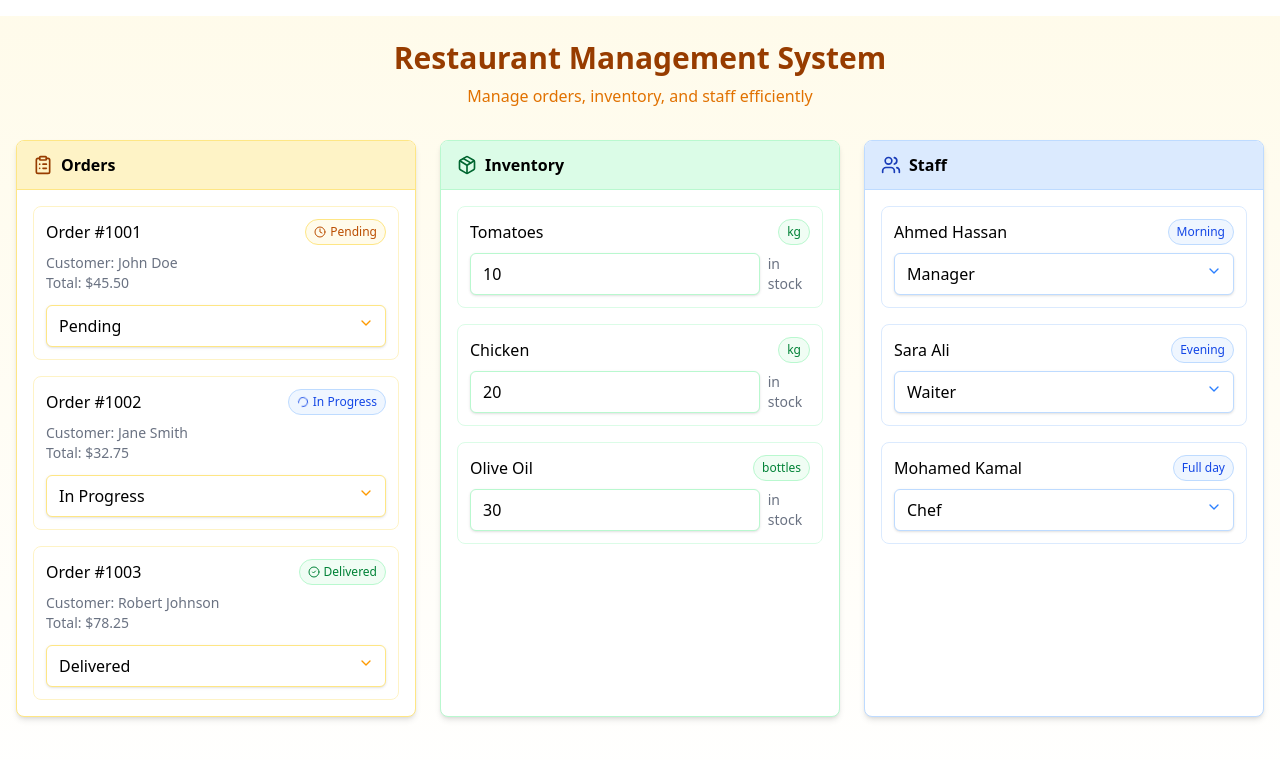
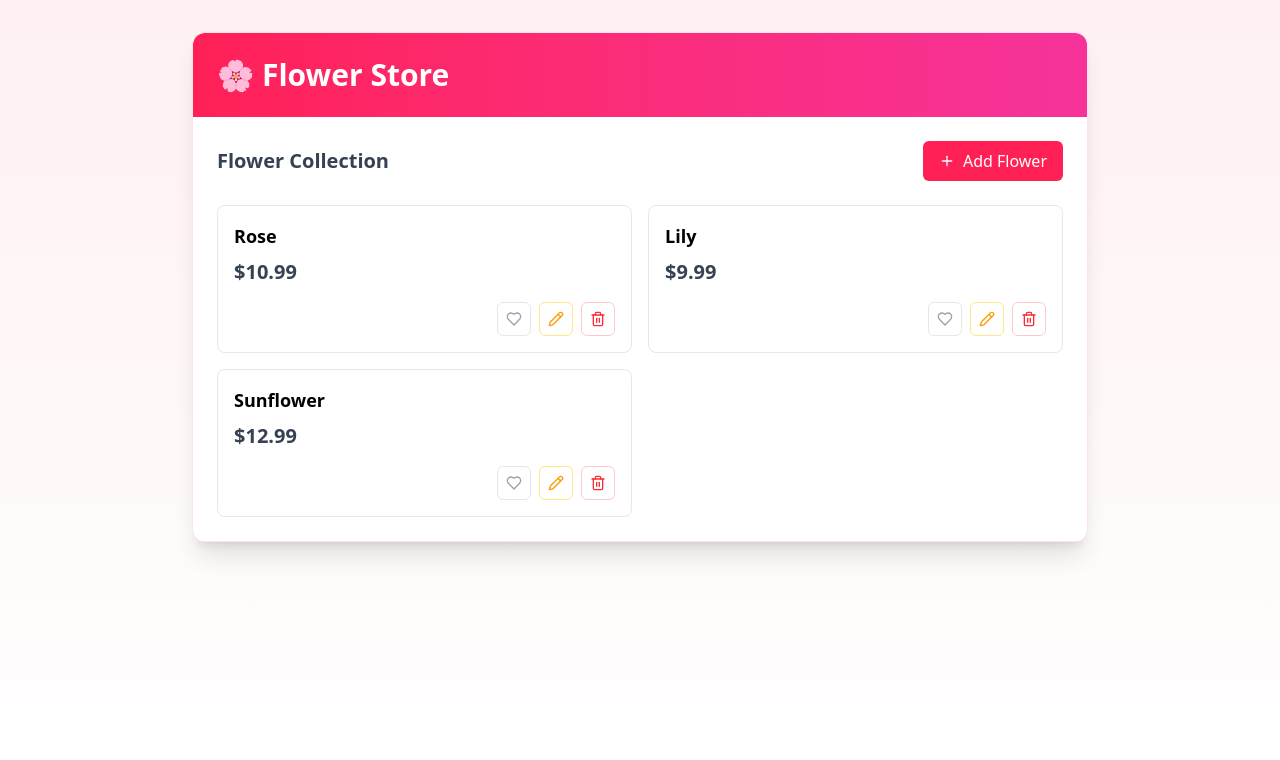
Before and after one commit to Yuossof/photo-gallery, a Next.js app: page / in a window 1280 px wide. Shown: the top 760 px of the page. Built offline with nearby package versions, Linux system fonts and the light colour scheme.

Commit message:
Update page.tsx

```diff
--- a/src/app/page.tsx
+++ b/src/app/page.tsx
@@ -1,289 +1,262 @@
 "use client"
 
-import type React from "react"
+import { useState } from "react"
+import { Heart, Pencil, Trash2, Plus, Save, X } from "lucide-react"
 
-import { useState } from "react"
-import { ClipboardList, Package, Users, Clock, CheckCircle2, Loader2, ChevronDown } from "lucide-react"
-
-// Define types for better type safety
-type OrderStatus = "pending" | "in_progress" | "delivered"
-type StaffRole = "manager" | "waiter" | "chef"
-
-interface Order {
+interface Flower {
   id: number
   name: string
-  status: OrderStatus
-  customer: string
-  total: string
+  price: number
+  favorite: boolean
 }
 
-interface InventoryItem {
-  id: number
-  name: string
-  quantity: number
-  unit: string
-}
+export default function FlowerStore() {
+  const [flowers, setFlowers] = useState<Flower[]>([
+    { id: 1, name: "Rose", price: 10.99, favorite: false },
+    { id: 2, name: "Lily", price: 9.99, favorite: false },
+    { id: 3, name: "Sunflower", price: 12.99, favorite: false },
+  ])
 
-interface StaffMember {
-  id: number
-  name: string
-  role: StaffRole
-  shift: string
-}
+  const [newFlower, setNewFlower] = useState<Omit<Flower, "id" | "favorite">>({ name: "", price: 0 })
+  const [updateFlower, setUpdateFlower] = useState<Flower | null>(null)
+  const [isAddDialogOpen, setIsAddDialogOpen] = useState(false)
+  const [isUpdateDialogOpen, setIsUpdateDialogOpen] = useState(false)
 
-// Reusable section
-interface SectionProps {
-  title: string
-  icon: React.ReactNode
-  borderColor: string
-  bgColor: string
-  children: React.ReactNode
-}
-
-const Section: React.FC<SectionProps> = ({ title, icon, borderColor, bgColor, children }) => (
-  <div className={`bg-white rounded-lg border ${borderColor} shadow-md overflow-hidden`}>
-    <div className={`${bgColor} border-b ${borderColor} px-4 py-3`}>
-      <h2 className="flex items-center gap-2 font-semibold">
-        {icon}
-        {title}
-      </h2>
-    </div>
-    <div className="p-4">{children}</div>
-  </div>
-)
-
-// Status badge
-const StatusBadge: React.FC<{ status: OrderStatus }> = ({ status }) => {
-  switch (status) {
-    case "pending":
-      return (
-        <span className="inline-flex items-center gap-1 px-2 py-1 text-xs font-medium rounded-full bg-amber-50 text-amber-700 border border-amber-200">
-          <Clock className="w-3 h-3" aria-hidden="true" /> Pending
-        </span>
-      )
-    case "in_progress":
-      return (
-        <span className="inline-flex items-center gap-1 px-2 py-1 text-xs font-medium rounded-full bg-blue-50 text-blue-700 border border-blue-200">
-          <Loader2 className="w-3 h-3 animate-spin" aria-hidden="true" /> In Progress
-        </span>
-      )
-    case "delivered":
-      return (
-        <span className="inline-flex items-center gap-1 px-2 py-1 text-xs font-medium rounded-full bg-green-50 text-green-700 border border-green-200">
-          <CheckCircle2 className="w-3 h-3" aria-hidden="true" /> Delivered
-        </span>
-      )
-    default:
-      return <span className="px-2 py-1 text-xs font-medium rounded-full bg-gray-100 text-gray-800">{status}</span>
+  const handleAddFlower = () => {
+    if (newFlower.name && newFlower.price > 0) {
+      setFlowers([
+        ...flowers,
+        {
+          id: Math.max(0, ...flowers.map((f) => f.id)) + 1,
+          name: newFlower.name,
+          price: newFlower.price,
+          favorite: false,
+        },
+      ])
+      setNewFlower({ name: "", price: 0 })
+      setIsAddDialogOpen(false)
     }
   }
 
-// Order item
-interface OrderItemProps {
-  order: Order
-  onStatusChange: (id: number, status: OrderStatus) => void
+  const handleUpdateFlower = (id: number) => {
+    const flowerToUpdate = flowers.find((flower) => flower.id === id)
+    if (flowerToUpdate) {
+      setUpdateFlower(flowerToUpdate)
+      setIsUpdateDialogOpen(true)
+    }
   }
 
-const OrderItem: React.FC<OrderItemProps> = ({ order, onStatusChange }) => (
-  <div className="p-3 border border-amber-100 rounded-lg bg-white">
-    <div className="flex justify-between items-center mb-2">
-      <span className="font-medium">{order.name}</span>
-      <StatusBadge status={order.status} />
-    </div>
-    <div className="text-sm text-gray-500 mb-3">
-      <div>Customer: {order.customer}</div>
-      <div>Total: {order.total}</div>
-    </div>
-    <div className="relative">
-      <label htmlFor={`order-status-${order.id}`} className="sr-only">
-        Change order status
-      </label>
-      <select
-        id={`order-status-${order.id}`}
-        value={order.status}
-        onChange={(e) => onStatusChange(order.id, e.target.value as OrderStatus)}
-        className="w-full px-3 py-2 bg-white border border-amber-200 rounded-md shadow-sm focus:outline-none focus:ring-2 focus:ring-amber-300 focus:border-amber-300 appearance-none"
-        aria-label={`Change status for ${order.name}`}
-      >
-        <option value="pending">Pending</option>
-        <option value="in_progress">In Progress</option>
-        <option value="delivered">Delivered</option>
-      </select>
-      <ChevronDown className="absolute right-3 top-2.5 h-4 w-4 text-amber-500 pointer-events-none" aria-hidden="true" />
-    </div>
-  </div>
-)
-
-// Inventory item
-interface InventoryItemProps {
-  item: InventoryItem
-  onQuantityChange: (id: number, quantity: number) => void
+  const handleSaveUpdateFlower = () => {
+    if (updateFlower && updateFlower.name && updateFlower.price > 0) {
+      const updatedFlowers = flowers.map((flower) => (flower.id === updateFlower.id ? updateFlower : flower))
+      setFlowers(updatedFlowers)
+      setUpdateFlower(null)
+      setIsUpdateDialogOpen(false)
+    }
   }
 
-const InventoryItemComponent: React.FC<InventoryItemProps> = ({ item, onQuantityChange }) => (
-  <div className="p-3 border border-green-100 rounded-lg bg-white">
-    <div className="flex justify-between items-center mb-2">
-      <span className="font-medium">{item.name}</span>
-      <span className="inline-flex items-center px-2 py-1 text-xs font-medium rounded-full bg-green-50 text-green-700 border border-green-200">
-        {item.unit}
-      </span>
-    </div>
-    <div className="flex items-center gap-2">
-      <label htmlFor={`inventory-quantity-${item.id}`} className="sr-only">
-        Quantity for {item.name}
-      </label>
-      <input
-        id={`inventory-quantity-${item.id}`}
-        type="number"
-        value={item.quantity}
-        onChange={(e) => onQuantityChange(item.id, Number.parseInt(e.target.value))}
-        className="w-full px-3 py-2 bg-white border border-green-200 rounded-md shadow-sm focus:outline-none focus:ring-2 focus:ring-green-300 focus:border-green-300"
-        min="0"
-        aria-label={`Change quantity for ${item.name}`}
-      />
-      <span className="text-sm text-gray-500">in stock</span>
-    </div>
-  </div>
-)
-
-// Staff member
-interface StaffItemProps {
-  member: StaffMember
-  onRoleChange: (id: number, role: StaffRole) => void
+  const handleDeleteFlower = (id: number) => {
+    const filteredFlowers = flowers.filter((flower) => flower.id !== id)
+    setFlowers(filteredFlowers)
   }
 
-const StaffItem: React.FC<StaffItemProps> = ({ member, onRoleChange }) => (
-  <div className="p-3 border border-blue-100 rounded-lg bg-white">
-    <div className="flex justify-between items-center mb-2">
-      <span className="font-medium">{member.name}</span>
-      <span className="inline-flex items-center px-2 py-1 text-xs font-medium rounded-full bg-blue-50 text-blue-700 border border-blue-200">
-        {member.shift}
-      </span>
-    </div>
-    <div className="relative">
-      <label htmlFor={`staff-role-${member.id}`} className="sr-only">
-        Change role for {member.name}
-      </label>
-      <select
-        id={`staff-role-${member.id}`}
-        value={member.role}
-        onChange={(e) => onRoleChange(member.id, e.target.value as StaffRole)}
-        className="w-full px-3 py-2 bg-white border border-blue-200 rounded-md shadow-sm focus:outline-none focus:ring-2 focus:ring-blue-300 focus:border-blue-300 appearance-none"
-        aria-label={`Change role for ${member.name}`}
-      >
-        <option value="manager">Manager</option>
-        <option value="waiter">Waiter</option>
-        <option value="chef">Chef</option>
-      </select>
-      <ChevronDown className="absolute right-3 top-2.5 h-4 w-4 text-blue-500 pointer-events-none" aria-hidden="true" />
-    </div>
-  </div>
+  const handleFavoriteFlower = (id: number) => {
+    const updatedFlowers = flowers.map((flower) =>
+      flower.id === id ? { ...flower, favorite: !flower.favorite } : flower,
     )
-
-const RestaurantManagementSystem: React.FC = () => {
-  const [orders, setOrders] = useState<Order[]>([
-    { id: 1, name: "Order #1001", status: "pending", customer: "John Doe", total: "$45.50" },
-    { id: 2, name: "Order #1002", status: "in_progress", customer: "Jane Smith", total: "$32.75" },
-    { id: 3, name: "Order #1003", status: "delivered", customer: "Robert Johnson", total: "$78.25" },
-  ])
-
-  const [inventory, setInventory] = useState<InventoryItem[]>([
-    { id: 1, name: "Tomatoes", quantity: 10, unit: "kg" },
-    { id: 2, name: "Chicken", quantity: 20, unit: "kg" },
-    { id: 3, name: "Olive Oil", quantity: 30, unit: "bottles" },
-  ])
-
-  const [staff, setStaff] = useState<StaffMember[]>([
-    { id: 1, name: "Ahmed Hassan", role: "manager", shift: "Morning" },
-    { id: 2, name: "Sara Ali", role: "waiter", shift: "Evening" },
-    { id: 3, name: "Mohamed Kamal", role: "chef", shift: "Full day" },
-  ])
-
-  const handleOrderStatusChange = (id: number, status: OrderStatus) => {
-    setOrders(
-      orders.map((order) => {
-        if (order.id === id) {
-          return { ...order, status }
-        }
-        return order
-      }),
-    )
-  }
-
-  const handleInventoryQuantityChange = (id: number, quantity: number) => {
-    setInventory(
-      inventory.map((item) => {
-        if (item.id === id) {
-          return { ...item, quantity }
-        }
-        return item
-      }),
-    )
-  }
-
-  const handleStaffRoleChange = (id: number, role: StaffRole) => {
-    setStaff(
-      staff.map((member) => {
-        if (member.id === id) {
-          return { ...member, role }
-        }
-        return member
-      }),
-    )
+    setFlowers(updatedFlowers)
   }
 
   return (
-    <div className="container mx-auto p-4 pt-6 mt-4 bg-gradient-to-b from-amber-50 to-white min-h-screen">
-      <div className="text-center mb-8">
-        <h1 className="text-3xl font-bold text-amber-800">Restaurant Management System</h1>
-        <p className="text-amber-600 mt-2">Manage orders, inventory, and staff efficiently</p>
+    <main className="min-h-screen bg-gradient-to-b from-rose-50 to-white p-4 md:p-8">
+      <div className="max-w-4xl mx-auto bg-white rounded-xl shadow-xl overflow-hidden border border-rose-100">
+        {/* Header */}
+        <div className="bg-gradient-to-r from-rose-500 to-pink-500 text-white p-6 rounded-t-xl">
+          <h1 className="text-3xl font-bold flex items-center gap-2">
+            <span>🌸</span> Flower Store
+          </h1>
         </div>
 
-      <div className="grid grid-cols-1 md:grid-cols-2 lg:grid-cols-3 gap-6 mb-8">
-        {/* Orders Section */}
-        <Section
-          title="Orders"
-          icon={<ClipboardList className="h-5 w-5 text-amber-800" />}
-          borderColor="border-amber-200"
-          bgColor="bg-amber-100"
+        {/* Content */}
+        <div className="p-6">
+          <div className="flex justify-between items-center mb-6">
+            <h2 className="text-xl font-semibold text-gray-700">Flower Collection</h2>
+            <button
+              onClick={() => setIsAddDialogOpen(true)}
+              className="bg-rose-500 hover:bg-rose-600 text-white px-4 py-2 rounded-md flex items-center gap-2 transition-colors"
             >
-          <div className="space-y-4">
-            {orders.map((order) => (
-              <OrderItem key={order.id} order={order} onStatusChange={handleOrderStatusChange} />
-            ))}
+              <Plus className="h-4 w-4" /> Add Flower
+            </button>
           </div>
-        </Section>
 
-        {/* Inventory Section */}
-        <Section
-          title="Inventory"
-          icon={<Package className="h-5 w-5 text-green-800" />}
-          borderColor="border-green-200"
-          bgColor="bg-green-100"
+          <div className="grid gap-4 md:grid-cols-2">
+            {flowers.length === 0 ? (
+              <p className="text-gray-500 col-span-2 text-center py-8">No flowers added yet. Add your first flower!</p>
+            ) : (
+              flowers.map((flower) => (
+                <div
+                  key={flower.id}
+                  className={`bg-white rounded-lg p-4 border ${flower.favorite ? "border-rose-300 shadow-rose-100 shadow-md" : "border-gray-200"} transition-all duration-300`}
                 >
-          <div className="space-y-4">
-            {inventory.map((item) => (
-              <InventoryItemComponent key={item.id} item={item} onQuantityChange={handleInventoryQuantityChange} />
-            ))}
+                  <div className="flex justify-between items-center mb-2">
+                    <h3 className="font-semibold text-lg">{flower.name}</h3>
+                    {flower.favorite && (
+                      <span className="bg-rose-100 text-rose-500 text-xs px-2 py-1 rounded-full">Favorite</span>
+                    )}
                   </div>
-        </Section>
-
-        {/* Staff Section */}
-        <Section
-          title="Staff"
-          icon={<Users className="h-5 w-5 text-blue-800" />}
-          borderColor="border-blue-200"
-          bgColor="bg-blue-100"
+                  <p className="text-xl font-bold text-gray-700 mb-4">${flower.price.toFixed(2)}</p>
+                  <div className="flex justify-end gap-2">
+                    <button
+                      onClick={() => handleFavoriteFlower(flower.id)}
+                      className={`p-2 rounded-md border ${flower.favorite ? "text-rose-500 border-rose-200" : "text-gray-400 border-gray-200"} hover:bg-gray-50`}
                     >
-          <div className="space-y-4">
-            {staff.map((member) => (
-              <StaffItem key={member.id} member={member} onRoleChange={handleStaffRoleChange} />
-            ))}
-          </div>
-        </Section>
+                      <Heart className={`h-4 w-4 ${flower.favorite ? "fill-rose-500" : ""}`} />
+                    </button>
+                    <button
+                      onClick={() => handleUpdateFlower(flower.id)}
+                      className="p-2 rounded-md border text-amber-500 border-amber-200 hover:bg-gray-50"
+                    >
+                      <Pencil className="h-4 w-4" />
+                    </button>
+                    <button
+                      onClick={() => handleDeleteFlower(flower.id)}
+                      className="p-2 rounded-md border text-red-500 border-red-200 hover:bg-gray-50"
+                    >
+                      <Trash2 className="h-4 w-4" />
+                    </button>
                   </div>
                 </div>
+              ))
+            )}
+          </div>
+        </div>
+      </div>
+
+      {/* Add Flower Dialog */}
+      {isAddDialogOpen && (
+        <div className="fixed inset-0 bg-black bg-opacity-50 flex items-center justify-center p-4 z-50">
+          <div className="bg-white rounded-lg max-w-md w-full">
+            <div className="flex justify-between items-center p-4 border-b">
+              <h2 className="text-xl font-semibold">Add New Flower</h2>
+              <button onClick={() => setIsAddDialogOpen(false)} className="text-gray-500 hover:text-gray-700">
+                <X className="h-5 w-5" />
+              </button>
+            </div>
+            <div className="p-4 space-y-4">
+              <div className="space-y-2">
+                <label htmlFor="name" className="block text-sm font-medium text-gray-700">
+                  Flower Name
+                </label>
+                <input
+                  id="name"
+                  type="text"
+                  value={newFlower.name}
+                  onChange={(e) => setNewFlower({ ...newFlower, name: e.target.value })}
+                  placeholder="Enter flower name"
+                  className="w-full px-3 py-2 border border-gray-300 rounded-md focus:outline-none focus:ring-2 focus:ring-rose-500 focus:border-transparent"
+                />
+              </div>
+              <div className="space-y-2">
+                <label htmlFor="price" className="block text-sm font-medium text-gray-700">
+                  Price ($)
+                </label>
+                <input
+                  id="price"
+                  type="number"
+                  step="0.01"
+                  min="0"
+                  value={newFlower.price || ""}
+                  onChange={(e) => setNewFlower({ ...newFlower, price: Number(e.target.value) })}
+                  placeholder="Enter price"
+                  className="w-full px-3 py-2 border border-gray-300 rounded-md focus:outline-none focus:ring-2 focus:ring-rose-500 focus:border-transparent"
+                />
+              </div>
+            </div>
+            <div className="flex justify-end gap-2 p-4 border-t">
+              <button
+                onClick={() => setIsAddDialogOpen(false)}
+                className="px-4 py-2 border border-gray-300 rounded-md text-gray-700 hover:bg-gray-50"
+              >
+                Cancel
+              </button>
+              <button
+                onClick={handleAddFlower}
+                className={`px-4 py-2 rounded-md text-white ${
+                  !newFlower.name || newFlower.price <= 0
+                    ? "bg-gray-300 cursor-not-allowed"
+                    : "bg-rose-500 hover:bg-rose-600"
+                }`}
+                disabled={!newFlower.name || newFlower.price <= 0}
+              >
+                Add Flower
+              </button>
+            </div>
+          </div>
+        </div>
+      )}
+
+      {/* Update Flower Dialog */}
+      {isUpdateDialogOpen && updateFlower && (
+        <div className="fixed inset-0 bg-black bg-opacity-50 flex items-center justify-center p-4 z-50">
+          <div className="bg-white rounded-lg max-w-md w-full">
+            <div className="flex justify-between items-center p-4 border-b">
+              <h2 className="text-xl font-semibold">Update Flower</h2>
+              <button onClick={() => setIsUpdateDialogOpen(false)} className="text-gray-500 hover:text-gray-700">
+                <X className="h-5 w-5" />
+              </button>
+            </div>
+            <div className="p-4 space-y-4">
+              <div className="space-y-2">
+                <label htmlFor="update-name" className="block text-sm font-medium text-gray-700">
+                  Flower Name
+                </label>
+                <input
+                  id="update-name"
+                  type="text"
+                  value={updateFlower.name}
+                  onChange={(e) => setUpdateFlower({ ...updateFlower, name: e.target.value })}
+                  placeholder="Enter flower name"
+                  className="w-full px-3 py-2 border border-gray-300 rounded-md focus:outline-none focus:ring-2 focus:ring-rose-500 focus:border-transparent"
+                />
+              </div>
+              <div className="space-y-2">
+                <label htmlFor="update-price" className="block text-sm font-medium text-gray-700">
+                  Price ($)
+                </label>
+                <input
+                  id="update-price"
+                  type="number"
+                  step="0.01"
+                  min="0"
+                  value={updateFlower.price || ""}
+                  onChange={(e) => setUpdateFlower({ ...updateFlower, price: Number(e.target.value) })}
+                  placeholder="Enter price"
+                  className="w-full px-3 py-2 border border-gray-300 rounded-md focus:outline-none focus:ring-2 focus:ring-rose-500 focus:border-transparent"
+                />
+              </div>
+            </div>
+            <div className="flex justify-end gap-2 p-4 border-t">
+              <button
+                onClick={() => setIsUpdateDialogOpen(false)}
+                className="px-4 py-2 border border-gray-300 rounded-md text-gray-700 hover:bg-gray-50"
+              >
+                Cancel
+              </button>
+              <button
+                onClick={handleSaveUpdateFlower}
+                className={`px-4 py-2 rounded-md text-white flex items-center gap-2 ${
+                  !updateFlower.name || updateFlower.price <= 0
+                    ? "bg-gray-300 cursor-not-allowed"
+                    : "bg-amber-500 hover:bg-amber-600"
+                }`}
+                disabled={!updateFlower.name || updateFlower.price <= 0}
+              >
+                <Save className="h-4 w-4" /> Save Changes
+              </button>
+            </div>
+          </div>
+        </div>
+      )}
+    </main>
   )
 }
-
-export default RestaurantManagementSystem
```
Lines whose indentation alone changed are shown as unchanged.
